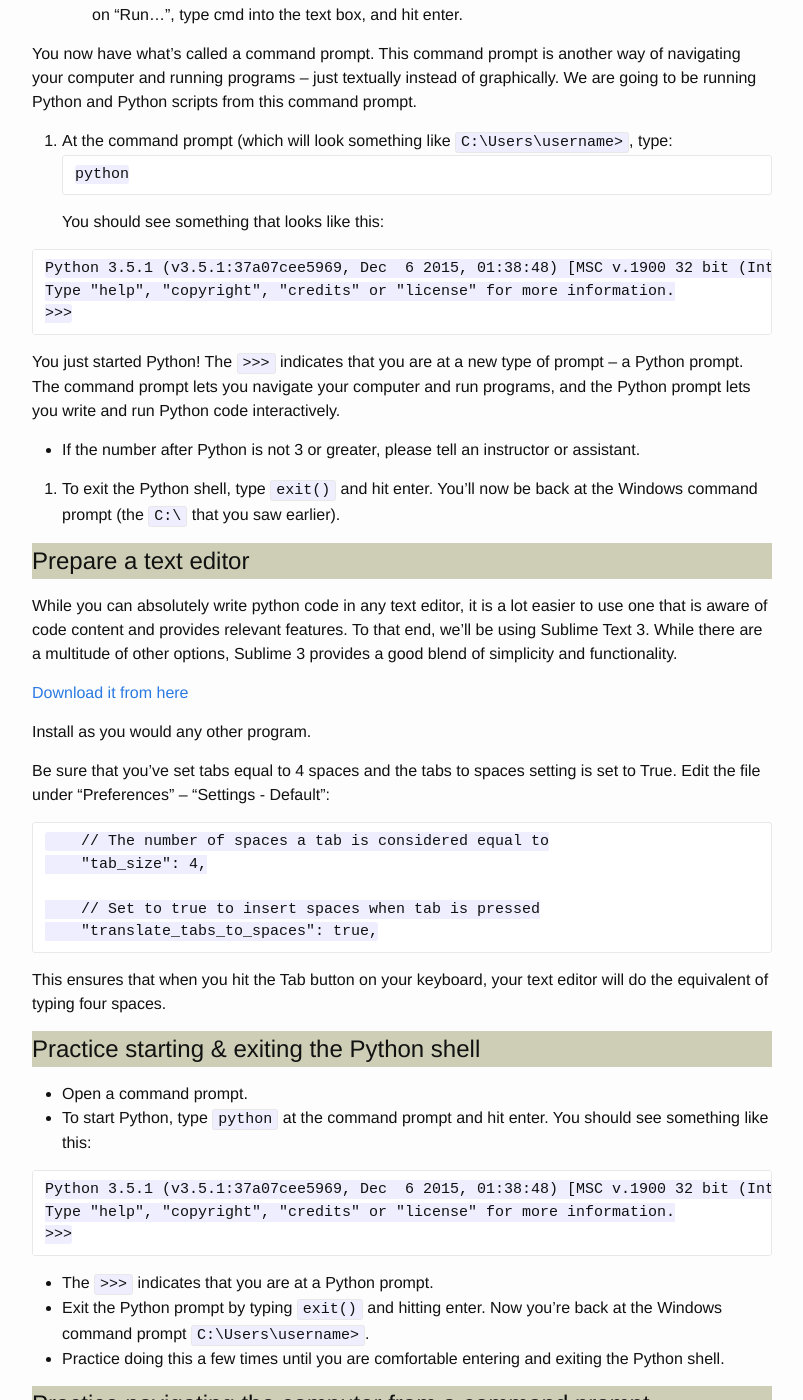
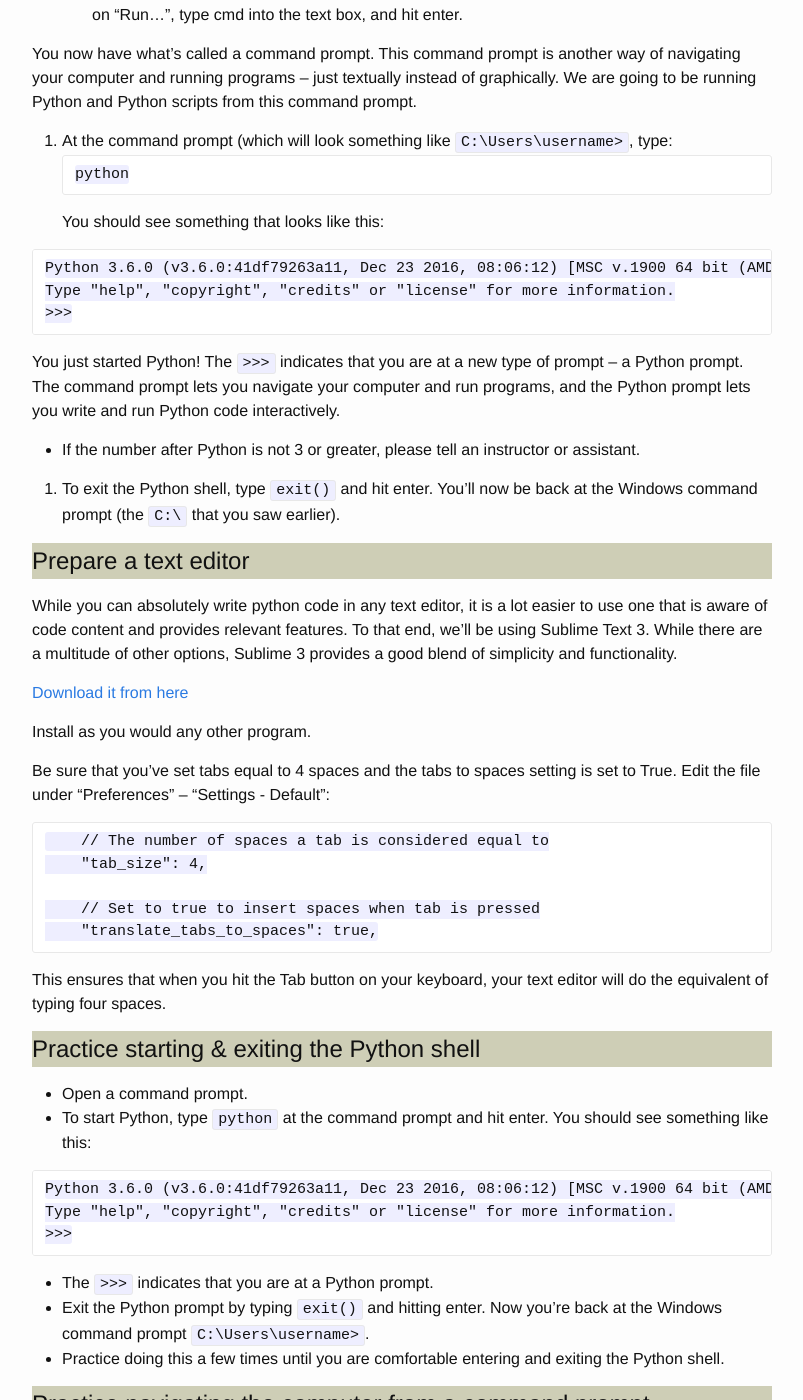
Before and after one commit to PhillyPythonWorkshop/PhillyPythonWorkshop.github.io, a Jekyll site: the page built from pages/friday_windows.md, in a window 1280 px wide and 1400 px high, scrolled down 706 px. Shown: the whole window, without its empty margins (238-1041 px from the left). Built offline with Jekyll 4.4.1, drawn with Linux system fonts in a browser that asks for light colours; some of the changed text lies outside the part shown.

Commit message:
Update from Python 3.5.2 to Python 3.6 (latest version).

```diff
--- a/pages/friday_windows.md
+++ b/pages/friday_windows.md
@@ -9,9 +9,9 @@
 # Download and Install Python
 If you already think you have Python 3 installed, please check with a staff member before completing these instructions.
 
-1.  Click on [this download link](https://www.python.org/ftp/python/3.5.1/python-3.5.1.exe) and choose "run" if you have the option to do so. Otherwise, save it to your computer and double click to start the installer.
+1.  Click on [this download link](https://www.python.org/ftp/python/3.6.0/python-3.6.0-amd64.exe) and choose "run" if you have the option to do so. Otherwise, save it to your computer and double click to start the installer.
   * Windows may prompt you on whether you want to run or install Python. Click RUN or YES when these prompts may appear.
-  * Check the box to "Add Python 3.5 to PATH".
+  * Check the box to "Add Python 3.6 to PATH".
   * Click "Install Now"; this will also install IDLE, pip, and documentation tools which will make your Python learning experience much easier. Follow the instructions to complete the installation, and click CLOSE when complete.
 
 2.  Open a command prompt (we will be doing this multiple times, so make a note of how to do this!):
@@ -28,7 +28,7 @@
 You should see something that looks like this:
 
 ~~~
-Python 3.5.1 (v3.5.1:37a07cee5969, Dec  6 2015, 01:38:48) [MSC v.1900 32 bit (Intel)] on win32
+Python 3.6.0 (v3.6.0:41df79263a11, Dec 23 2016, 08:06:12) [MSC v.1900 64 bit (AMD64)] on win32
 Type "help", "copyright", "credits" or "license" for more information.
 >>>
 ~~~
@@ -67,7 +67,7 @@
 * To start Python, type `python` at the command prompt and hit enter. You should see something like this:
 
 ~~~
-Python 3.5.1 (v3.5.1:37a07cee5969, Dec  6 2015, 01:38:48) [MSC v.1900 32 bit (Intel)] on win32
+Python 3.6.0 (v3.6.0:41df79263a11, Dec 23 2016, 08:06:12) [MSC v.1900 64 bit (AMD64)] on win32
 Type "help", "copyright", "credits" or "license" for more information.
 >>>
 ~~~
```
